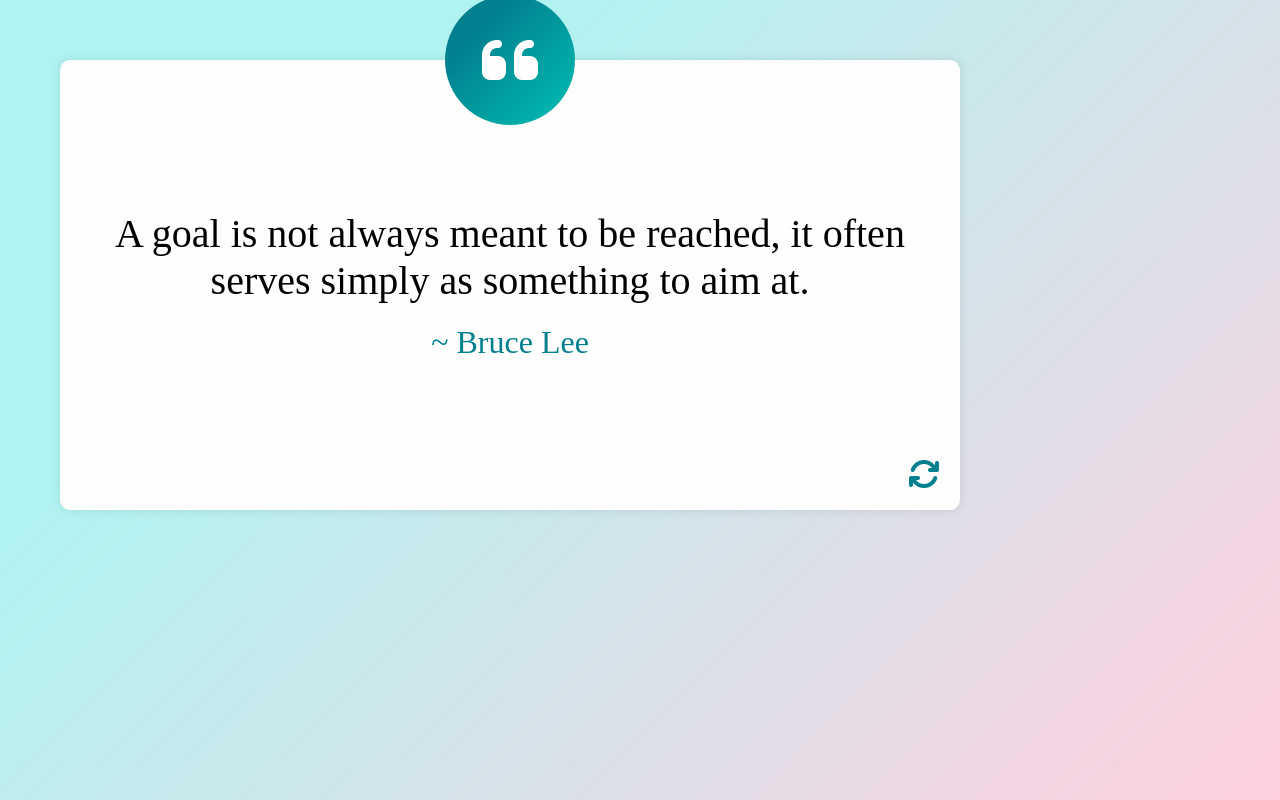
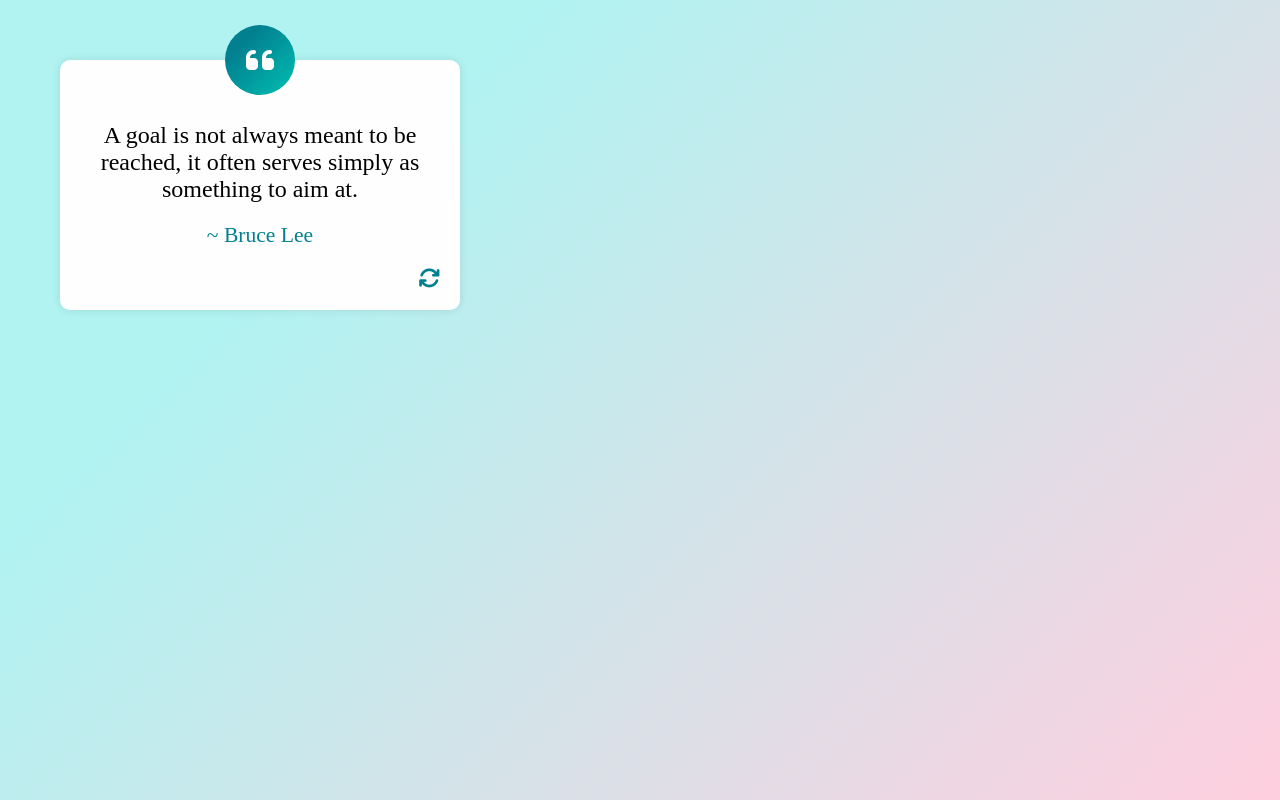
Before and after one commit to Anshika75/EchoVerse, an Angular app: page / in a window 1280 px wide. Built offline with nearby package versions, Linux system fonts and the light colour scheme; a web font is replaced by a local one.

Commit message:
Update quote-box.component.css

```diff
--- a/src/app/quote-box/quote-box.component.css
+++ b/src/app/quote-box/quote-box.component.css
@@ -1,6 +1,6 @@
 .quote-box{
-    width: 900px;
-    min-height: 450px;
+    width: 400px;
+    height: 250px;
     background-color: #fefefe;
     border-radius: 10px;
     box-shadow: 0 0 10px rgba(0, 0, 0, 0.1);
@@ -15,8 +15,8 @@
     position: absolute;
     left: 50%;
     top: 0;
-    height: 130px;
-    width: 130px;
+    height: 70px;
+    width: 70px;
     transform: translate(-50%, -50%);
     border-radius: 50%;
     background-color: #00bfb2;
@@ -27,19 +27,19 @@
 }
 
 .quote-box .quote-icon i{
-    font-size: 4rem;
+    font-size: 2rem;
     color: #fefefe;
 }
 
 .quote-box p{
-    font-size: 2.5rem;
+    font-size: 1.5rem;
     padding: 0 20px;
     text-align: center;
     margin-bottom: 20px;
 }
 
 .quote-box i{
-    font-size: 2rem;
+    font-size: 1.35rem;
     color: #028090;
 }
 
```
